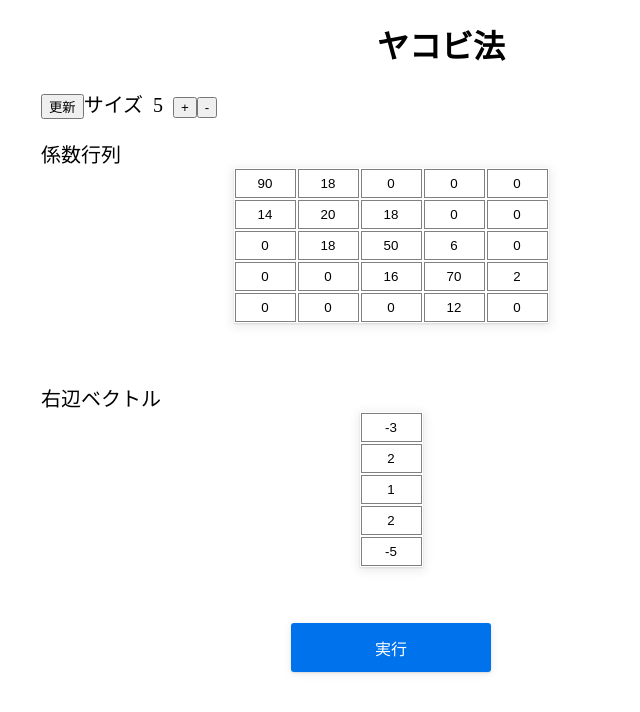
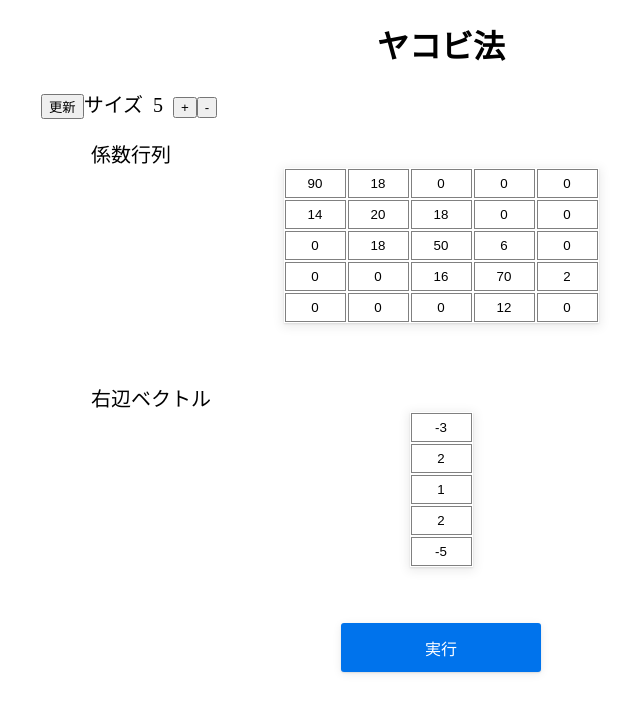
Before and after one commit to tarao1006/numerical-calculation, a React app: page /linear_equation/jacobi_method in a window 1280 px wide. Shown: the top 712 px of the page, without its empty margins (199-839 px from the left). Built offline with nearby package versions, Linux system fonts and the light colour scheme.

Commit message:
Align main content

```diff
--- a/frontend/src/components/matrixcontainer.jsx
+++ b/frontend/src/components/matrixcontainer.jsx
@@ -78,8 +78,10 @@ export default MatrixContainer
 
 const Container = styled.div`
   max-width: 700px;
+  margin: 0 auto;
   display: flex;
   flex-direction: column;
+  justify-content: center;
 `
 
 const Label = styled.label`
@@ -87,7 +89,7 @@ const Label = styled.label`
 `
 
 const MatrixWrapper = styled.div`
-  width: 700px;
+  max-width: 700px;
   margin-top: 20px;
   margin-bottom: 20px;
   padding-bottom: 20px;
@@ -96,7 +98,7 @@ const MatrixWrapper = styled.div`
 `
 
 const VectorWrapper = styled.div`
-  width: 700px;
+  max-width: 700px;
   margin-top: 20px;
   margin-bottom: 20px;
   padding-bottom: 20px;
@@ -113,5 +115,4 @@ const StatusWrapper = styled.div`
   border-radius: 10px;
   color: white;
   background: ${props => props.status ? "#5cb85c" : "#d9534f"};
-  border: ${props => props.status ? "green" : "red"} 2px solid;
 `
```
